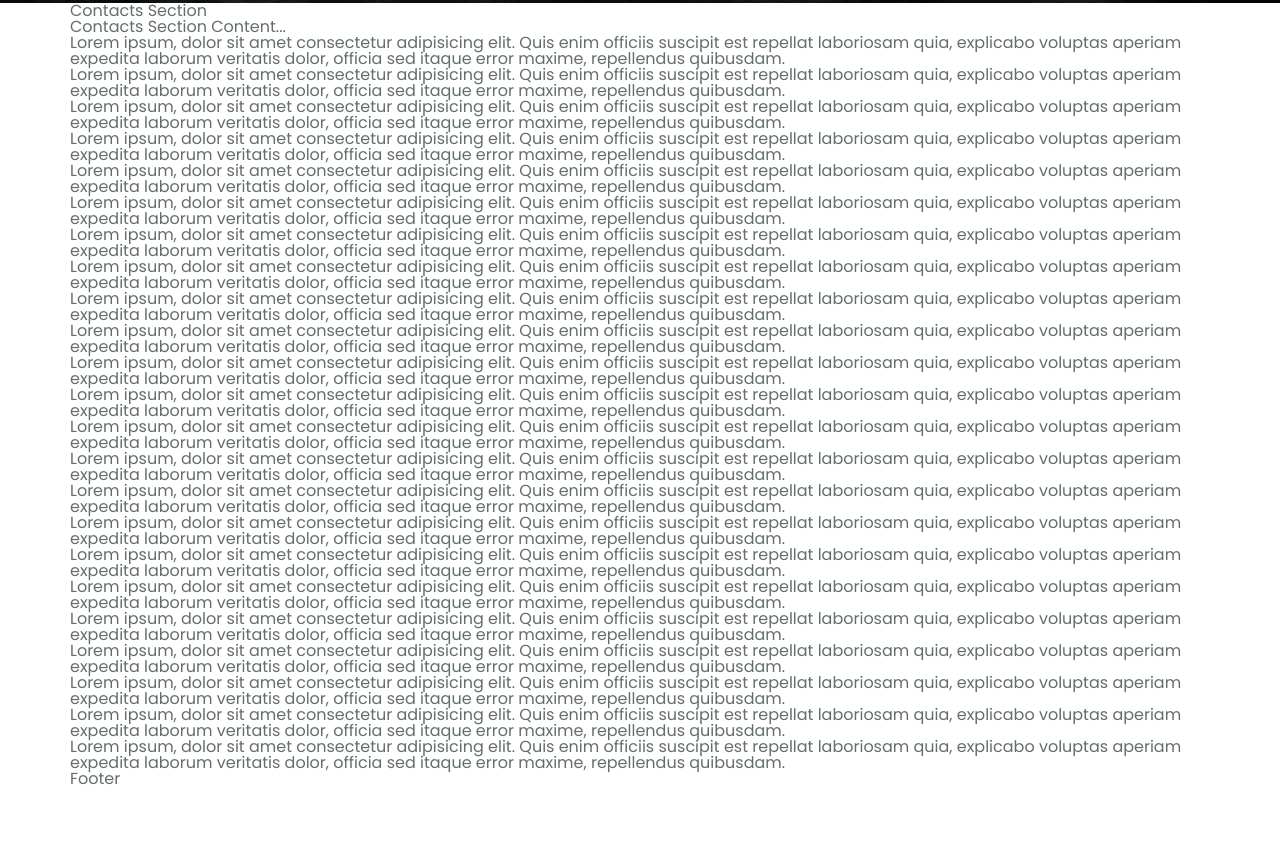
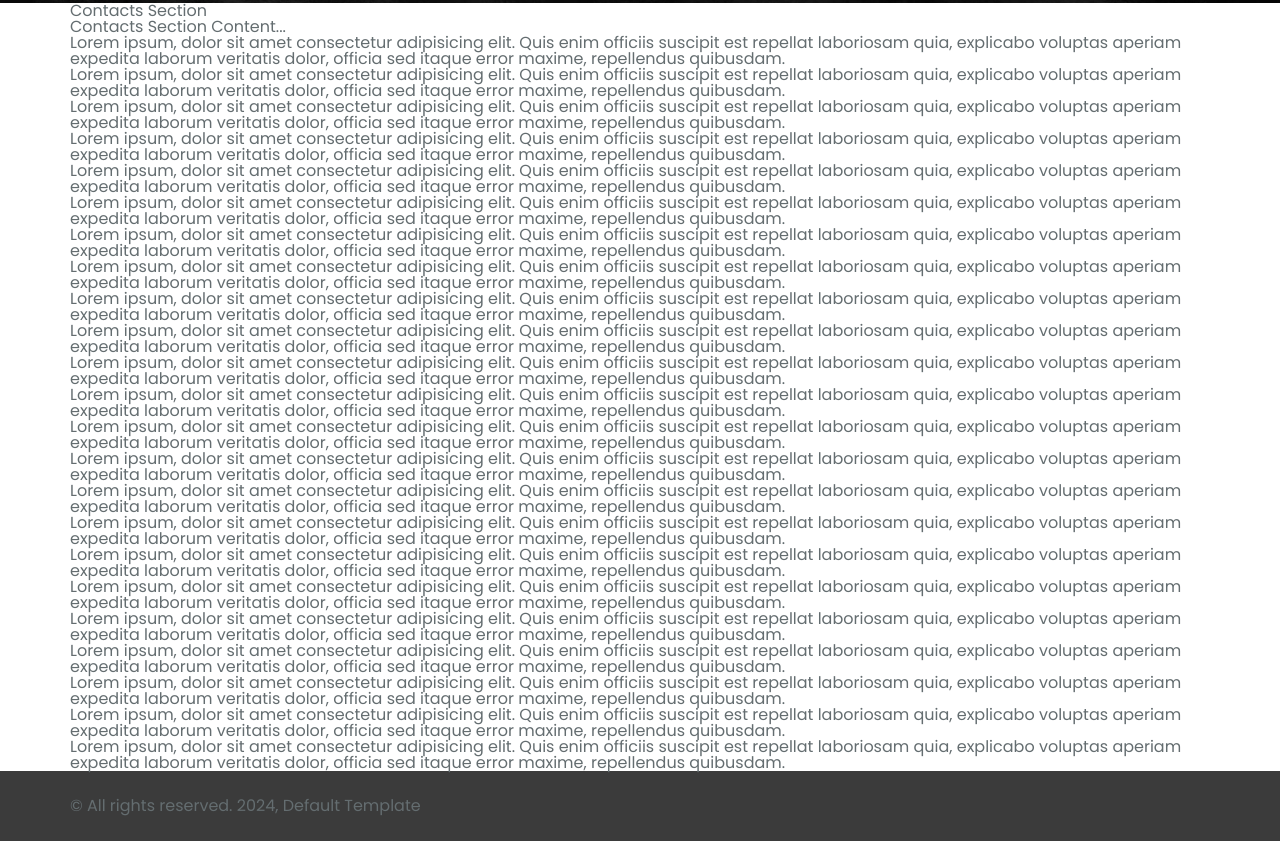
Before and after one commit to mykhaylopetrov/default-template, a plain HTML site: page index.html in a window 1280 px wide. Shown: the part 529-1370 px from the top of the page. Before the commit the page ends 1316 px from the top, so only its background shows below. Drawn offline with Linux system fonts and the light colour scheme; files whose address does not match are found by name.

Commit message:
Add Footer copyright

```diff
--- a/assets/css/main.css
+++ b/assets/css/main.css
@@ -470,3 +470,17 @@ body {
 }
 
 /* ./HERO */
+
+/* FOOTER */
+
+.footer {
+	background-color: #3b3b3b;
+}
+
+.footer__body {
+	display: flex;
+	align-items: center;
+	min-height: 70px;
+}
+
+/* ./FOOTER */
--- a/index.html
+++ b/index.html
@@ -168,7 +168,12 @@
 
 		<footer class="footer">
 			<div class="footer__container">
-				<p>Footer</p>
+				<div class="footer__body">
+					<div class="footer__copyright">
+						<span>© All rights reserved. 2024, Default Template</span>
+					</div>
+				</div>
+
 			</div>
 		</footer>
 	</div>
```
